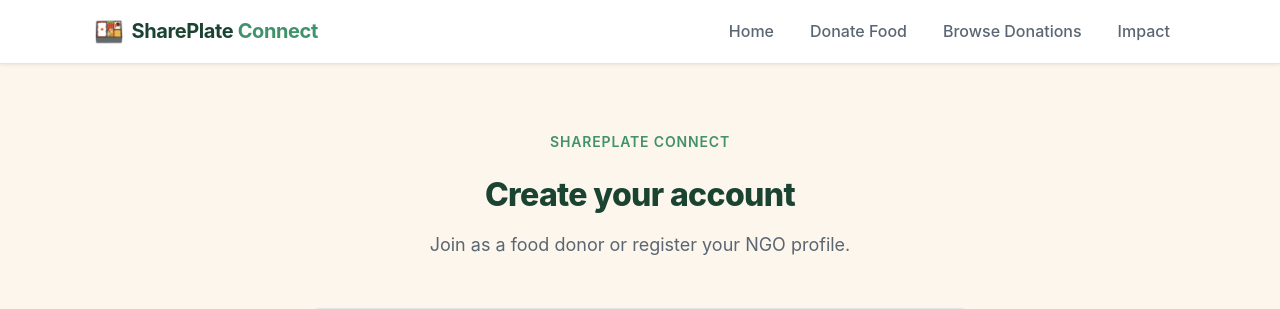
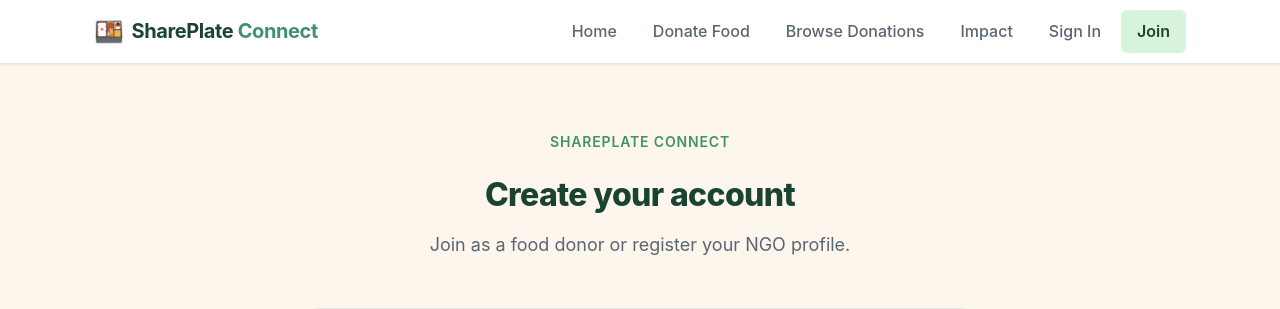
Before and after one commit to upasana-s7/SharePlate-Connect, a Flask app: page /register in a window 1280 px wide. Shown: the top 309 px of the page. Run offline with Flask 3, Linux system fonts and the light colour scheme.

Commit message:
Add sign-in and role workspace navigation

```diff
--- a/templates/base.html
+++ b/templates/base.html
@@ -46,6 +46,12 @@
            class="nav-link {% if request.endpoint == 'dashboard' %}active{% endif %}">
           Impact
         </a>
+        {% if session.get('user_id') %}
+        <a href="{{ url_for('portal') }}" class="nav-link {% if request.endpoint == 'portal' %}active{% endif %}">My Workspace</a>
+        {% else %}
+        <a href="{{ url_for('login') }}" class="nav-link {% if request.endpoint == 'login' %}active{% endif %}">Sign In</a>
+        <a href="{{ url_for('register') }}" class="nav-link {% if request.endpoint == 'register' %}active{% endif %}">Join</a>
+        {% endif %}
       </nav>
 
       <!-- Mobile hamburger button -->
```
